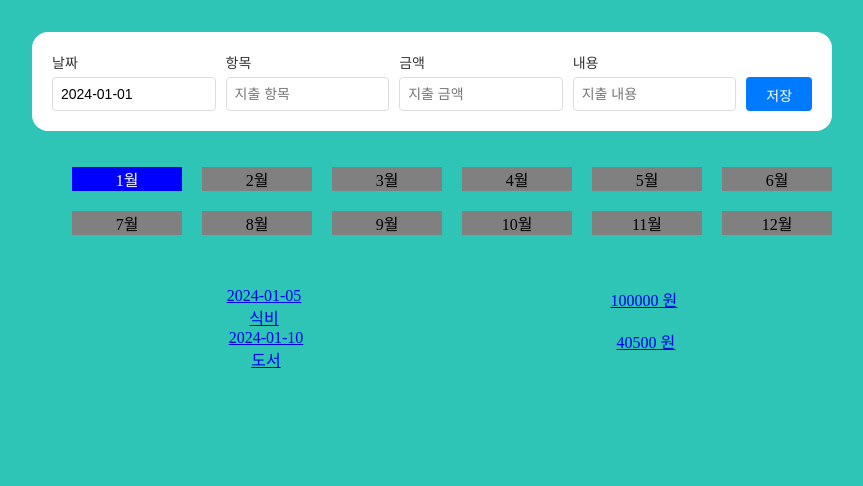
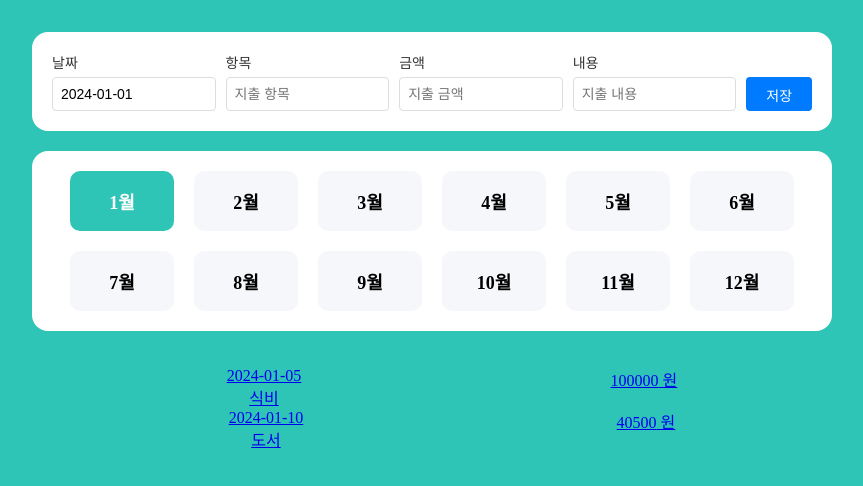
Before and after one commit to hb9901/CheckBook, a React (Vite) app: page / in a window 1280 px wide. Shown: the top 486 px of the page, without its empty margins (208-1071 px from the left). Built offline with nearby package versions, Linux system fonts and the light colour scheme.

Commit message:
style: months css 적용

```diff
--- a/src/components/Months/Months.jsx
+++ b/src/components/Months/Months.jsx
@@ -2,19 +2,48 @@ import { useState } from "react";
 import styled from "styled-components";
 import { months } from "./costants";
 
+const SectionWrapper = styled.section`
+  background-color: rgb(255, 255, 255);
+  border-radius: 16px;
+  padding: 20px;
+
+`;
+
 const MonthList = styled.ol`
-  display: grid;
-  grid-template-columns: repeat(6, 1fr);
+  display: flex;
+  flex-wrap: wrap;
   gap: 20px;
+  justify-content: center;
+  margin: 0;
+  padding: 0;
 
   list-style: none;
-
-  cursor: pointer;
 `;
 
 const Month = styled.li`
-  background-color: ${({ isSelected }) => (isSelected ? "blue" : "grey")};
+  display: flex;
+  justify-content: center;
+  align-items: center;
+
+  height: 60px;
+  width: 104px;
+
+  border-radius: 10px;
+  border: none;
+
+  text-align: center;
+  font-family: Pretendard, serif;
+  font-size: 18px;
+  font-weight: 600;
+
+  cursor: pointer;
+  background-color: ${({ isSelected }) => (isSelected ? "#2EC4B6" : "#F6F7FA")};
   color: ${({ isSelected }) => (isSelected ? "white" : "black")};
+
+  &:hover {
+    background-color: #2ec4b6;
+    color: white;
+  }
 `;
 
 function Months({ setMonth }) {
@@ -26,6 +55,7 @@ function Months({ setMonth }) {
   };
 
   return (
+    <SectionWrapper>
       <MonthList>
         {months.map((month, index) => {
           return (
@@ -41,6 +71,7 @@ function Months({ setMonth }) {
           );
         })}
       </MonthList>
+    </SectionWrapper>
   );
 }
 
```
Lines whose indentation alone changed are shown as unchanged.
